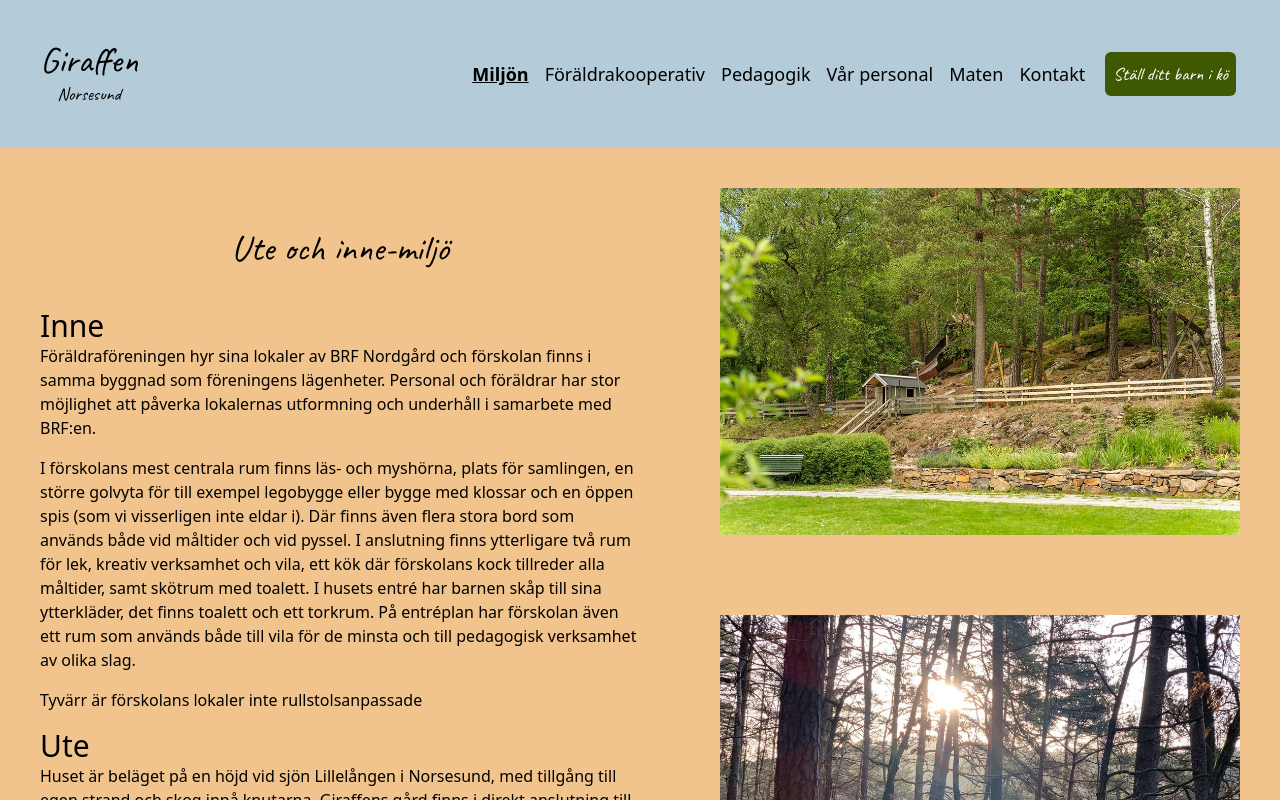
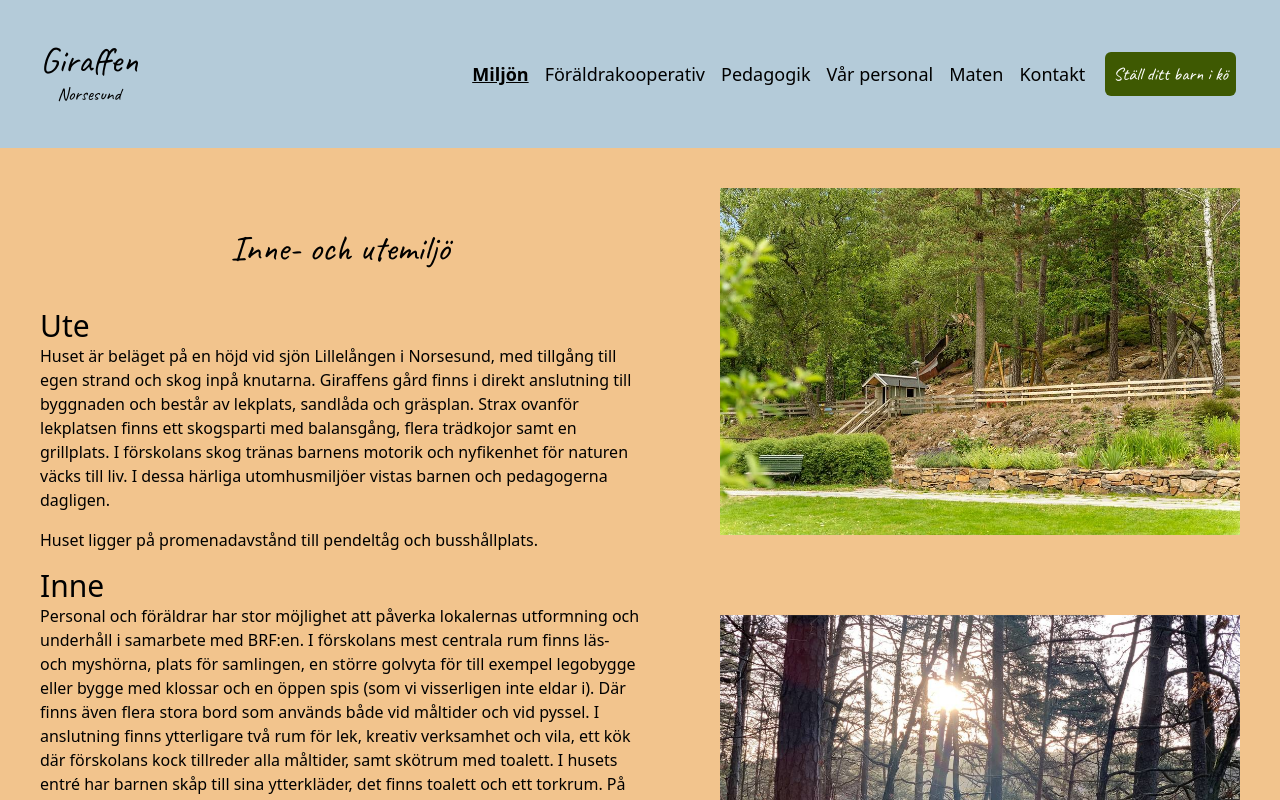
Before and after one commit to dannebrob/giraffen, a Next.js app: page /miljo in a window 1280 px wide. Shown: the top 800 px of the page. Built offline with nearby package versions, Linux system fonts and the light colour scheme.

Commit message:
Update content in miljo.js file

```diff
--- a/src/pages/miljo.js
+++ b/src/pages/miljo.js
@@ -23,29 +23,23 @@ export default function Miljo() {
       <TopHead />
       <main className='bg-sand flex flex-col md:flex-row md:justify-start'>
         <div className='mx-10 md:w-1/2 py-10'>
-          <h1 className={`text-center ${caveat.className} text-4xl py-10`}>Ute och inne-miljö</h1>
-          <h2 className='text-3xl'>Inne</h2>
-          <p className='pb-4'>Föräldraföreningen hyr sina lokaler av BRF Nordgård och förskolan finns i samma byggnad
-          som föreningens lägenheter. Personal och föräldrar har stor möjlighet att påverka lokalernas
-          utformning och underhåll i samarbete med BRF:en.</p>
-          <p className='pb-4'>
-          I förskolans mest centrala rum finns läs- och myshörna, plats för samlingen, en större golvyta
-          för till exempel legobygge eller bygge med klossar och en öppen spis (som vi visserligen inte
-          eldar i). Där finns även flera stora bord som används både vid måltider och vid pyssel. I
-          anslutning finns ytterligare två rum för lek, kreativ verksamhet och vila, ett kök där förskolans
-          kock tillreder alla måltider, samt skötrum med toalett. I husets entré har barnen skåp till sina
-          ytterkläder, det finns toalett och ett torkrum. På entréplan har förskolan även ett rum som
-          används både till vila för de minsta och till pedagogisk verksamhet av olika slag.            </p>
-          <p className='pb-4'>
-          Tyvärr är förskolans lokaler inte rullstolsanpassade
-            </p>
+          <h1 className={`text-center ${caveat.className} text-4xl py-10`}>Inne- och utemiljö</h1>
           <h2 className='text-3xl'>Ute</h2>
           <p className='pb-4'>
-          Huset är beläget på en höjd vid sjön Lillelången i Norsesund, med tillgång till egen strand och
-          skog inpå knutarna. Giraffens gård finns i direkt anslutning till byggnaden och består av
-          lekplats, sandlåda och gräsplan. Strax ovanför lekplatsen finns ett skogsparti med balansgång,
-          flera trädkojor samt en grillplats. I förskolans skog tränas barnens motorik och nyfikenhet för
-          naturen väcks till liv. I dessa härliga utomhusmiljöer vistas barnen och pedagogerna dagligen.          </p>
+          Huset är beläget på en höjd vid sjön Lillelången i Norsesund, med tillgång till egen strand och skog inpå knutarna. Giraffens gård finns i direkt anslutning till byggnaden och består av lekplats, sandlåda och gräsplan. Strax ovanför lekplatsen finns ett skogsparti med balansgång, flera trädkojor samt en grillplats. I förskolans skog tränas barnens motorik och nyfikenhet för naturen väcks till liv. I dessa härliga utomhusmiljöer vistas barnen och pedagogerna dagligen.
+          </p>
+          <p className='pb-4'>
+          Huset ligger på promenadavstånd till pendeltåg och busshållplats.
+            </p>
+            <h2 className='text-3xl'>Inne</h2>
+          <p className='pb-4'>
+          Personal och föräldrar har stor möjlighet att påverka lokalernas utformning och underhåll i samarbete med BRF:en.
+I förskolans mest centrala rum finns läs- och myshörna, plats för samlingen, en större golvyta för till exempel legobygge eller bygge med klossar och en öppen spis (som vi visserligen inte eldar i). Där finns även flera stora bord som används både vid måltider och vid pyssel. I anslutning finns ytterligare två rum för lek, kreativ verksamhet och vila, ett kök där förskolans kock tillreder alla måltider, samt skötrum med toalett. I husets entré har barnen skåp till sina ytterkläder, det finns toalett och ett torkrum. På entréplanet har förskolan även ett rum som används både till vila för de minsta och till pedagogisk verksamhet av olika slag.
+
+          </p>
+          <p className='pb-4'>
+          Föräldraföreningen hyr sina lokaler av BRF Nordgård och förskolan finns i samma byggnad som föreningens lägenheter. Tillgänglighet för alla är något vi vill värna. Tyvärr är husets och lokalernas utformning inte perfekt i detta hänseende. För de som önskar plats hos oss gör vi självklart allt vi kan för att tillgänglighetsanpassa.
+          </p>
           <p className='pb-4'>
           Huset ligger på promenadavstånd till pendeltåg och busshållplats.
             </p>
```
